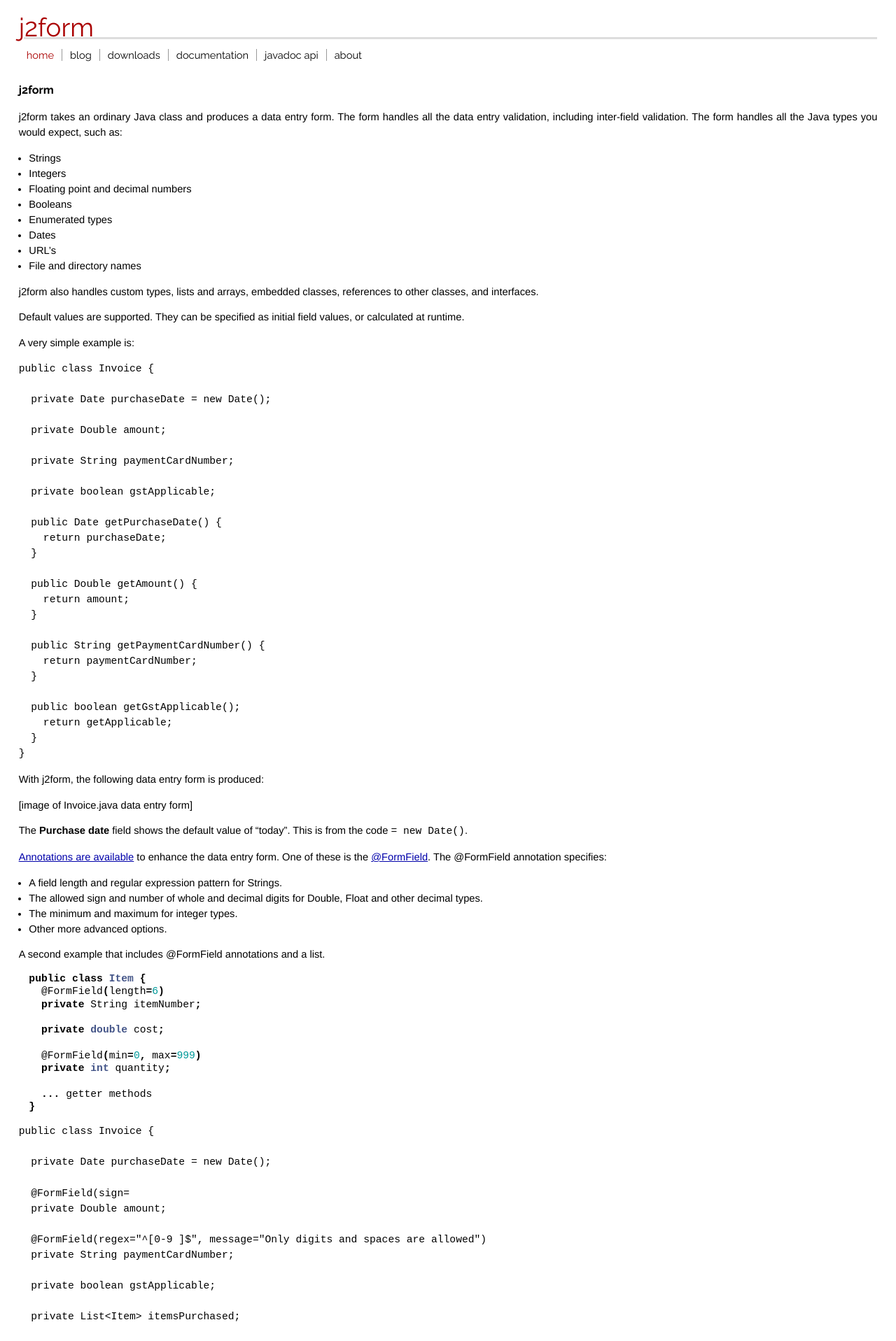
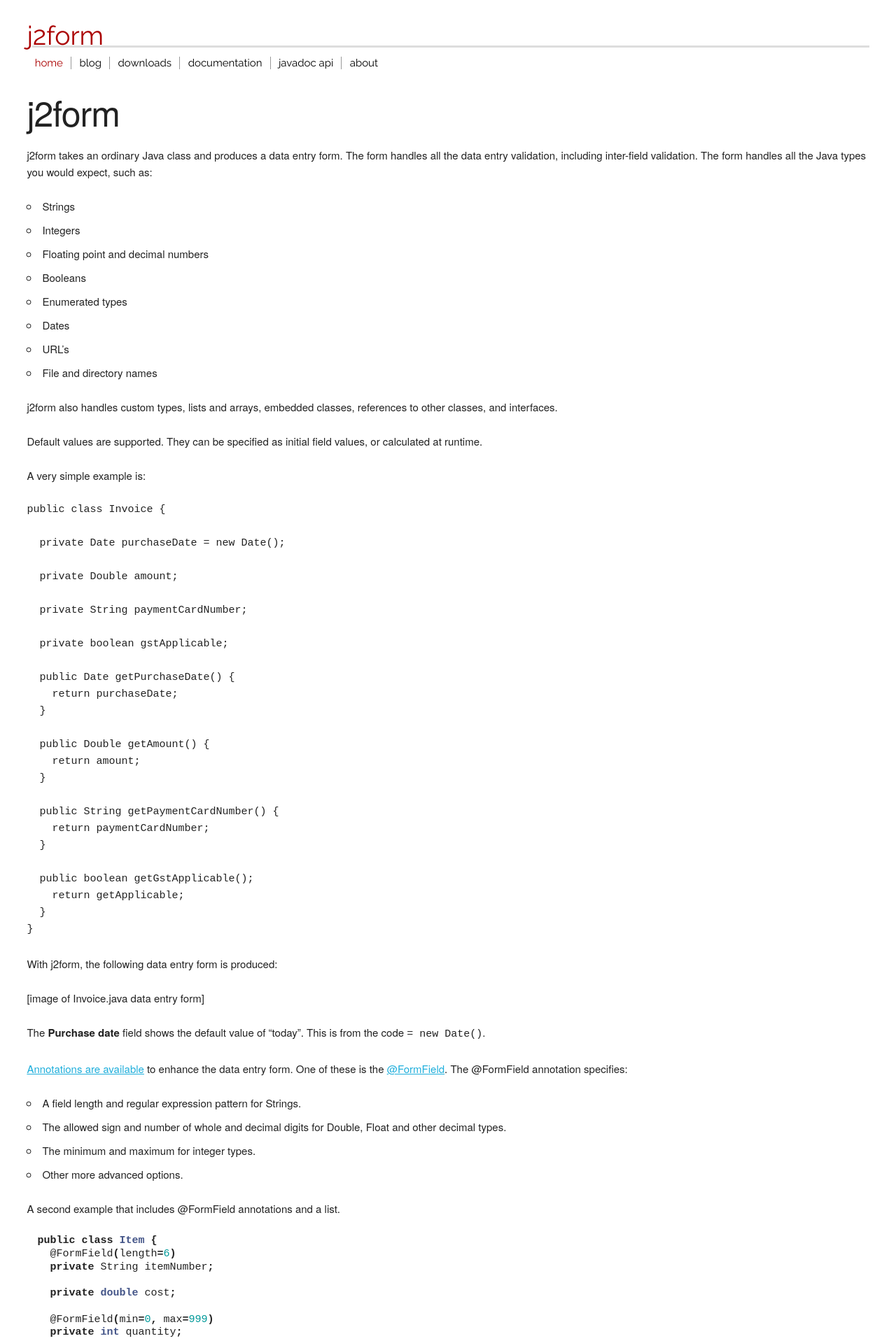
Before and after one commit to kevinau/kevinau.github.io, a Jekyll site: the page pagetest.html, which Jekyll copies as it is, in a window 1280 px wide. Shown: the top 1917 px of the page at 70% size. Built offline with Jekyll 4.4.1, drawn with Linux system fonts in a browser that asks for light colours; Markdown is read by kramdown in place of the engine named in the settings.

Commit message:
Fixed line under j2form title.

```diff
--- a/css/skeleton.css
+++ b/css/skeleton.css
@@ -122,7 +122,7 @@ body {
   line-height: 1.6;
   font-weight: 400;
   font-family: "HelveticaNeue", "Helvetica Neue", Helvetica, Arial, sans-serif;
-  margin: 5%;
+  margin: 3%;
   color: #222; }
 
 
--- a/css/special.css
+++ b/css/special.css
@@ -3,9 +3,9 @@
   font-family: "Raleway", "HelveticaNeue", "Helvetica Neue", Helvetica, Arial, sans-serif;
   font-weight: 400;
   xxxmargin-bottom: 0.5em;
-  font-size: 250%;
-  line-height: 1.5em;
-  padding-bottom: 2px;
+  font-size: 2.5em;
+  line-height: 0.7em;
+  xxxpadding-bottom: 2px;
   border-bottom: 3px solid #ddd;
   text-indent: -0.2em;
   margin-left: 0.2em;
--- a/pagetest.html
+++ b/pagetest.html
@@ -1,22 +1,33 @@
+<!DOCTYPE html>
+<html lang="en">
+<head>
+  <!-- Basic Page Needs -->
+  <meta charset="utf-8">
+  <title>{{page.title}}</title>
+  <meta name="description" content="">
+  <meta name="author" content="Kevin Holloway">
 
-<!DOCTYPE html>
-<html xmlns="http://www.w3.org/1999/xhtml" lang="en-us">
-<head>
-   <meta http-equiv="content-type" content="text/html; charset=utf-8" />
-   <title>j2form documentation</title>
-   <meta name="author" content="Kevin Holloway" />
-   <!-- When a RSS feed is established, uncomment this div.  See also the div at the bottom of the page.
-   <link href="http://feeds.feedburner.com/???" rel="alternate" title="Kevin Holloway" type="application/atom+xml" />
-   -->
-   <meta name="readability-verification" content="QCzSs992GxmRYRKVpPeZ6LE2tS8aYKxsSSQKV8YM"/>
+  <!-- Mobile Specific Metas -->
+  <meta name="viewport" content="width=device-width, initial-scale=1">
 
-   <!-- Raleway font for page titles and section headers -->
-   <link href='https://fonts.googleapis.com/css?family=Raleway:300,400,700' rel='stylesheet' type='text/css'>
-   <link href='https://fonts.googleapis.com/css?family=Inconsolata:400,700' rel='stylesheet' type='text/css'>
+
+  <!-- Fonts -->
+  <!-- Raleway font for page titles and section headers -->
+  <link href='https://fonts.googleapis.com/css?family=Raleway:300,400,700' rel='stylesheet' type='text/css'>
+  <!-- Inconsolata font for code examples -->
+  <link href='https://fonts.googleapis.com/css?family=Inconsolata:400,700' rel='stylesheet' type='text/css'>
 
    <!-- Homepage CSS -->
-   <link rel="stylesheet" href="css/screen.css" type="text/css" media="screen, projection" />
-   <link rel="stylesheet" href="css/syntax.css" type="text/css" media="screen, projection" />
+  <link rel="stylesheet" href="css/normalize.css" type="text/css">
+  <link rel="stylesheet" href="css/skeleton.css" type="text/css">
+  <link rel="stylesheet" href="css/special.css" type="text/css">
+  <!-- link rel="stylesheet" href="css/screen.css" type="text/css" media="screen, projection" -->
+  <link rel="stylesheet" href="css/syntax.css" type="text/css">
+  <!-- Favicon
+  –––––––––––––––––––––––––––––––––––––––––––––––––– -->
+  <link rel="icon" type="image/png" href="/images/favicon.png">
+
+</head>
 </head>
 <body>
 
```
